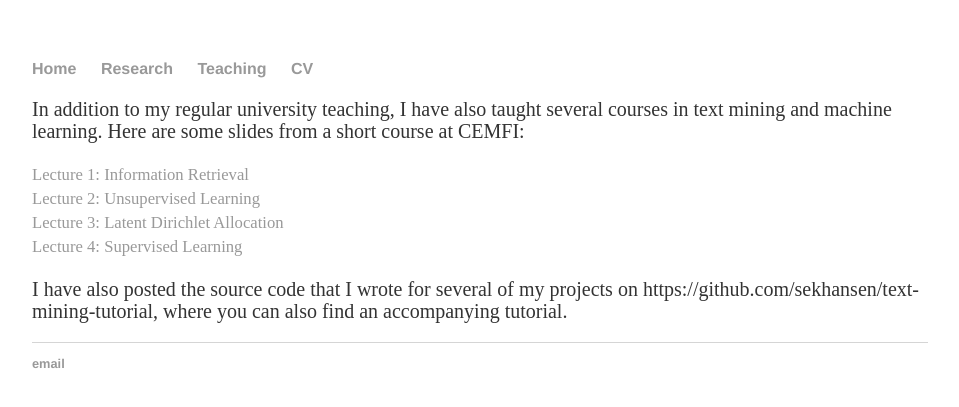
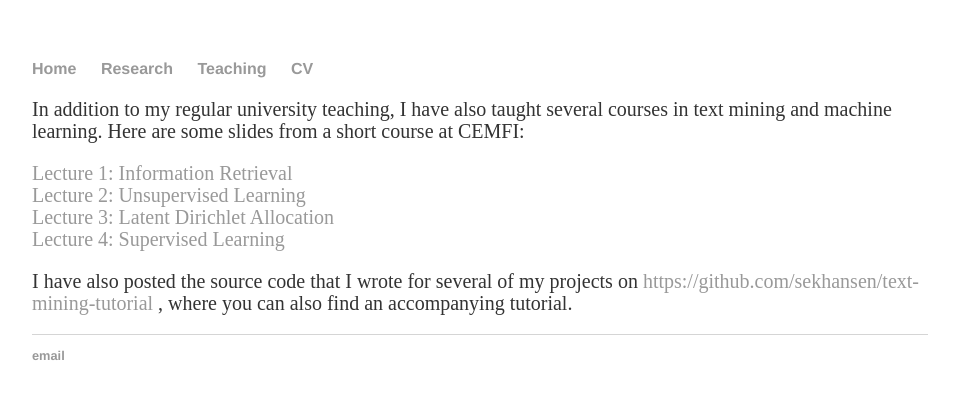
Before and after one commit to sekhansen/sekhansen.github.io, a Jekyll site: the page built from teaching.html, in a window 1280 px wide. Shown: the top 407 px of the page, without its empty margins (160-1119 px from the left). Built offline with Jekyll 4.4.1, drawn with Linux system fonts in a browser that asks for light colours.

```diff
--- a/teaching.html
+++ b/teaching.html
@@ -7,15 +7,15 @@ In addition to my regular university teaching, I have also taught several course
 </p>
 
 <p>
-<small><a href="./pdf_files/lecture1.pdf">Lecture 1: Information Retrieval</a>
+<a href="./pdf_files/lecture1.pdf">Lecture 1: Information Retrieval</a>
 <br>
 <a href="./pdf_files/lecture2.pdf">Lecture 2: Unsupervised Learning</a>
 <br>
 <a href="./pdf_files/lecture3.pdf">Lecture 3: Latent Dirichlet Allocation</a>
 <br>
-<a href="./pdf_files/lecture4.pdf">Lecture 4: Supervised Learning</a></small>
+<a href="./pdf_files/lecture4.pdf">Lecture 4: Supervised Learning</a>
 </p>
 
 <p>
-I have also posted the source code that I wrote for several of my projects on https://github.com/sekhansen/text-mining-tutorial, where you can also find an accompanying tutorial.
+I have also posted the source code that I wrote for several of my projects on <a href="https://github.com/sekhansen/text-mining-tutorial"> https://github.com/sekhansen/text-mining-tutorial </a>, where you can also find an accompanying tutorial.
 </p>
```
